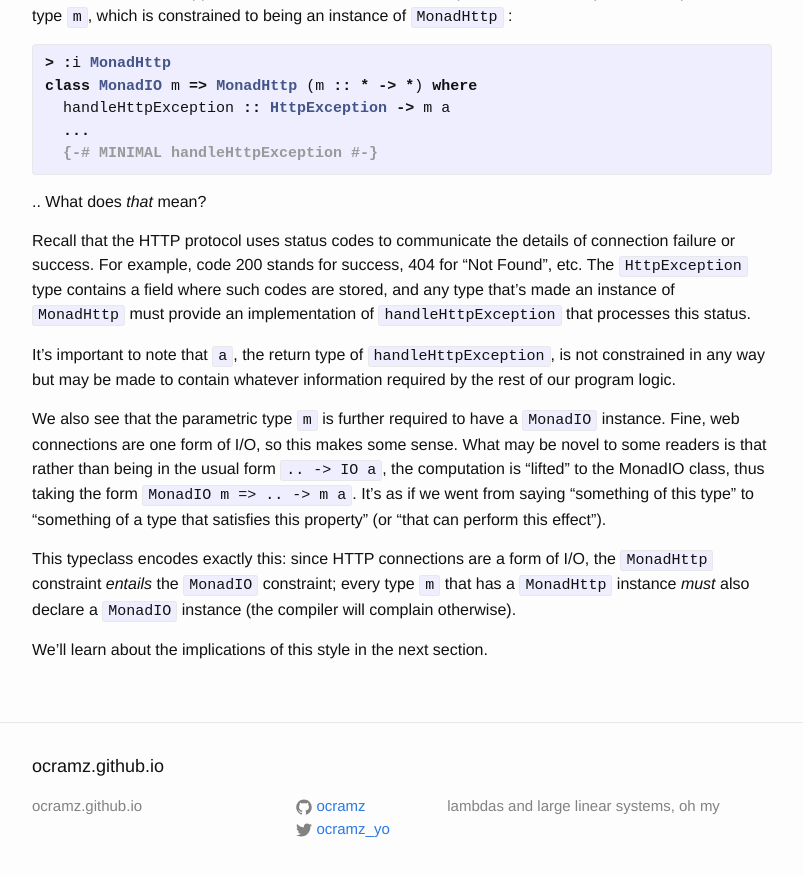
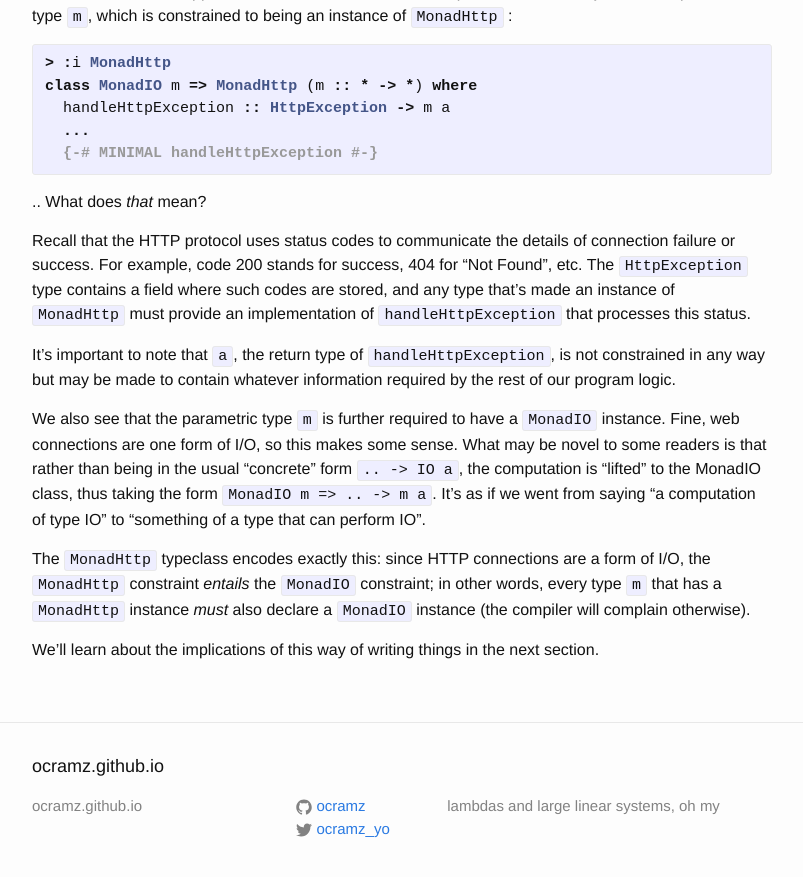
Before and after one commit to ocramz/ocramz.github.io, a Jekyll site: the page built from _posts/2017-11-30-growing-software-architecture.markdown, in a window 1280 px wide and 900 px high, scrolled down 2064 px. Shown: the top 877 px of the window, without its empty margins (238-1041 px from the left). Built offline with Jekyll 4.4.1, drawn with Linux system fonts in a browser that asks for light colours.

Commit message:
blog update

```diff
--- a/_posts/2017-11-30-growing-software-architecture.markdown
+++ b/_posts/2017-11-30-growing-software-architecture.markdown
@@ -86,11 +86,14 @@ Recall that the HTTP protocol uses status codes to communicate the details of co
 
 It's important to note that `a`, the return type of `handleHttpException`, is not constrained in any way but may be made to contain whatever information required by the rest of our program logic.
 
-We also see that the parametric type `m` is further required to have a `MonadIO` instance. Fine, web connections are one form of I/O, so this makes some sense. What may be novel to some readers is that rather than being in the usual form `.. -> IO a`, the computation is "lifted" to the MonadIO class, thus taking the form `MonadIO m => .. -> m a`. It's as if we went from saying "something of this type" to "something of a type that satisfies this property" (or "that can perform this effect").
+We also see that the parametric type `m` is further required to have a `MonadIO` instance. Fine, web connections are one form of I/O, so this makes some sense. What may be novel to some readers is that rather than being in the usual "concrete" form `.. -> IO a`, the computation is "lifted" to the MonadIO class, thus taking the form `MonadIO m => .. -> m a`. It's as if we went from saying "a computation of type IO" to "something of a type that can perform IO".
 
-This typeclass encodes exactly this: since HTTP connections are a form of I/O, the `MonadHttp` constraint _entails_ the `MonadIO` constraint; every type `m` that has a `MonadHttp` instance _must_ also declare a `MonadIO` instance (the compiler will complain otherwise).
+The `MonadHttp` typeclass encodes exactly this: since HTTP connections are a form of I/O, the `MonadHttp` constraint _entails_ the `MonadIO` constraint; in other words, every type `m` that has a `MonadHttp` instance _must_ also declare a `MonadIO` instance (the compiler will complain otherwise).
 
-We'll learn about the implications of this style in the next section.
+We'll learn about the implications of this way of writing things in the next section.
+
+
+
 
 
 
```
Also changed, not shown: 2 other files.
